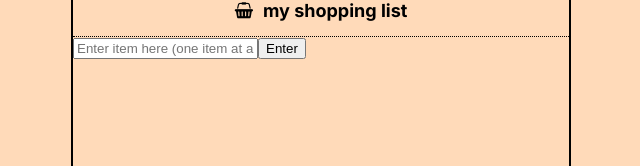
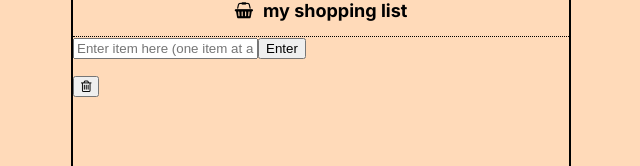
Before and after one commit to hollowayjenelle/shopping-list, a React (Create React App) app: page / in a window 1280 px wide. Both pictures are taken after a click on the button "Enter". Shown: the part 117-283 px from the top of the page, without its empty margins (319-959 px from the left). Built offline with nearby package versions, Linux system fonts and the light colour scheme; the HTML template or start-up script is replaced by a standard one.

Commit message:
add delete item function to Main and passed props to List component

```diff
--- a/src/components/List.tsx
+++ b/src/components/List.tsx
@@ -1,13 +1,15 @@
 import React from 'react';
 
 interface Props{
-    item: string
+    item: string,
+    delete: (params : string) => void
 }
 
 const List = (props: Props) => {
     return (
         <div className='list-item'>
-
+            <p>{props.item}</p>
+            <button onClick={() => props.delete(props.item)}><i className="fa fa-trash-o"></i></button>
         </div>
     );
 };
--- a/src/components/Main.tsx
+++ b/src/components/Main.tsx
@@ -5,7 +5,7 @@ const Main : FC = () => {
     const [item, setItem] = useState<string>("")
     const [allItems, setAllItems] = useState<string[]>([])
     const items = allItems.map(i => {
-        return <List key={i} item= {i}/>
+        return <List key={i} item= {i} delete={deleteItem}/>
     })
 
     function handleChange(event: React.SyntheticEvent){
@@ -17,6 +17,11 @@ const Main : FC = () => {
     function addItem(){
         setAllItems(prevArr => [...prevArr, item])
         setItem('')
+    }
+
+    function deleteItem(itemName: string){
+        const newArray = allItems.filter(word => word !== itemName)
+        setAllItems(newArray)
     }
 
     console.log(item)
```
